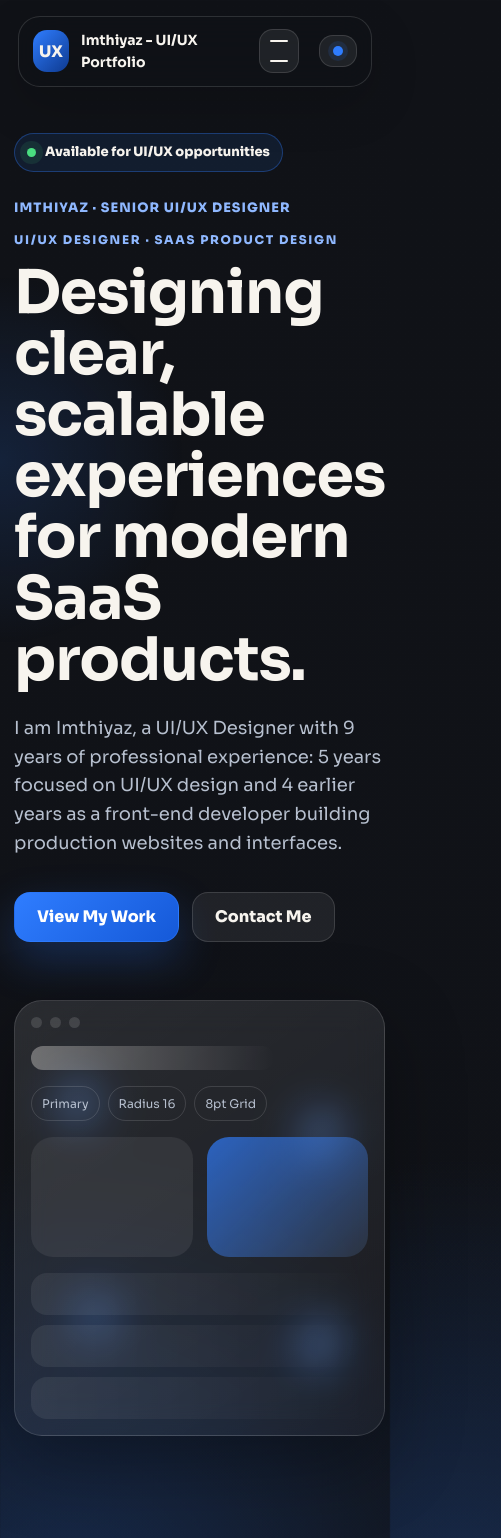
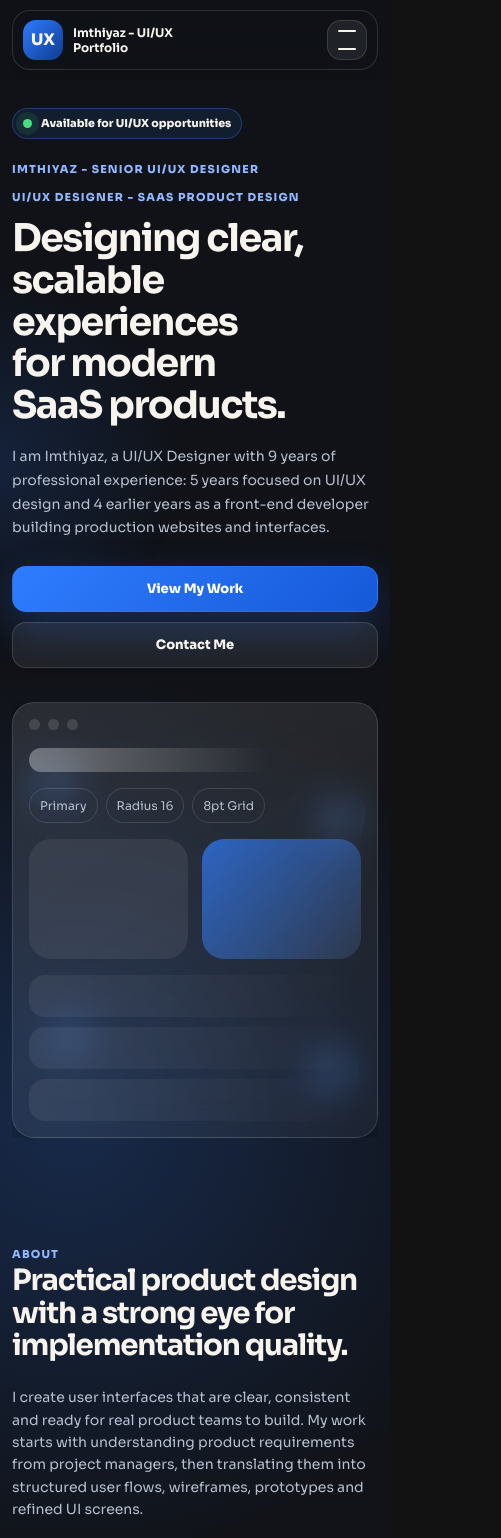
Before and after one commit to Zasheeimthi/imthiyaz, a plain HTML site: page index.html in a window 390 px wide. Shown: the top 1538 px of the page, 501 px wide, since content can reach past the window. Drawn offline with Linux system fonts and the light colour scheme.

Commit message:
changes updated

```diff
--- a/index.html
+++ b/index.html
@@ -68,9 +68,9 @@
           <span></span>
           Available for UI/UX opportunities
         </div>
-        <p class="intro-name">Imthiyaz · Senior UI/UX Designer</p>
-        <p class="eyebrow">UI/UX Designer · SaaS Product Design</p>
-        <h1>Designing clear, scalable experiences for modern SaaS products.</h1>
+        <p class="intro-name">Imthiyaz - Senior UI/UX Designer</p>
+        <p class="eyebrow">UI/UX Designer - SaaS Product Design</p>
+        <h1>Designing clear,<br class="mobile-break"> scalable<br class="mobile-break"> experiences<br class="mobile-break"> for modern<br class="mobile-break"> SaaS products.</h1>
         <p class="hero-text">I am Imthiyaz, a UI/UX Designer with 9 years of professional experience: 5 years focused on UI/UX design and 4 earlier years as a front-end developer building production websites and interfaces.</p>
         <div class="hero-actions">
           <a href="#work" class="btn btn-primary magnetic">View My Work</a>
--- a/script.js
+++ b/script.js
@@ -27,6 +27,20 @@ navLinks.addEventListener("click", (event) => {
     document.body.classList.remove("menu-open");
     menuButton.setAttribute("aria-expanded", "false");
   }
+});
+
+document.addEventListener("keydown", (event) => {
+  if (event.key !== "Escape") return;
+  navLinks.classList.remove("open");
+  document.body.classList.remove("menu-open");
+  menuButton.setAttribute("aria-expanded", "false");
+});
+
+window.addEventListener("resize", () => {
+  if (window.innerWidth <= 700) return;
+  navLinks.classList.remove("open");
+  document.body.classList.remove("menu-open");
+  menuButton.setAttribute("aria-expanded", "false");
 });
 
 window.addEventListener("scroll", () => {
--- a/styles.css
+++ b/styles.css
@@ -31,7 +31,10 @@
 }
 
 html {
-  scroll-behavior: smooth
+  scroll-behavior: smooth;
+  scroll-padding-top: 112px;
+  overflow-x: hidden;
+  overflow-x: clip
 }
 
 body {
@@ -44,6 +47,11 @@ body {
   color: var(--text);
   line-height: 1.6;
   overflow-x: hidden;
+  overflow-x: clip;
+}
+
+main {
+  padding-top: 96px
 }
 
 body.menu-open {
@@ -106,13 +114,16 @@ button {
 }
 
 .site-header {
-  position: sticky;
+  position: fixed;
   top: 0;
+  left: 0;
+  right: 0;
   z-index: 60;
   padding: 16px clamp(18px, 4vw, 42px)
 }
 
 .nav-shell {
+  width: 100%;
   max-width: 1180px;
   margin: auto;
   display: flex;
@@ -134,7 +145,8 @@ button {
 .brand {
   display: flex;
   align-items: center;
-  gap: 12px
+  gap: 12px;
+  min-width: 0
 }
 
 .brand-mark {
@@ -154,7 +166,8 @@ button {
 }
 
 .brand strong {
-  font-size: 14px
+  font-size: 14px;
+  line-height: 1.25
 }
 
 .brand small {
@@ -229,6 +242,12 @@ button {
   padding: 90px 0
 }
 
+.section-wrap>*,
+.hero-copy,
+.hero-visual {
+  min-width: 0
+}
+
 .hero {
   min-height: calc(100vh - 80px);
   display: grid;
@@ -282,22 +301,21 @@ h2,
 h3 {
   font-family: "Sora", ui-sans-serif, system-ui, sans-serif;
   line-height: 1.02;
-  letter-spacing: -1px;
-  font-size: 3.75rem !important;
+  letter-spacing: -.04em;
   margin: 0
 }
 
 h1 {
-  font-size: clamp(38px, 5.4vw, 68px);
+  font-size: clamp(40px, 5vw, 64px);
   max-width: 760px
 }
 
 h2 {
-  font-size: clamp(34px, 4.5vw, 62px)
+  font-size: clamp(28px, 3.8vw, 48px)
 }
 
 h3 {
-  font-size: clamp(24px, 3vw, 38px)
+  font-size: clamp(20px, 2.4vw, 30px)
 }
 
 .about-title {
@@ -309,7 +327,12 @@ h3 {
   font-size: 1.125rem !important;
   color: var(--muted);
   max-width: 680px;
-  margin: 24px 0 34px
+  margin: 24px 0 34px;
+  overflow-wrap: break-word
+}
+
+.mobile-break {
+  display: none
 }
 
 .hero-actions,
@@ -1177,11 +1200,65 @@ h3 {
 }
 
 @media (max-width:700px) {
+  html {
+    scroll-padding-top: 92px
+  }
+
+  body {
+    width: 100%;
+    max-width: 100%;
+    overflow-x: hidden;
+    overflow-x: clip
+  }
+
+  main {
+    padding-top: 84px
+  }
+
+  .site-header {
+    width: 100vw;
+    padding: 12px 14px;
+    overflow: hidden
+  }
+
+  .nav-shell {
+    justify-content: flex-start;
+    gap: 10px;
+    padding: 10px 12px;
+    border-radius: 20px;
+    max-width: none;
+    overflow: hidden
+  }
+
+  .brand {
+    flex: 1 1 auto;
+    gap: 10px;
+    overflow: hidden
+  }
+
+  .brand-mark {
+    width: 42px;
+    height: 42px;
+    flex: 0 0 42px;
+    border-radius: 13px;
+    font-size: 16px
+  }
+
+  .brand strong {
+    display: -webkit-box;
+    max-width: 170px;
+    overflow: hidden;
+    font-size: 13px;
+    line-height: 1.25;
+    -webkit-line-clamp: 2;
+    -webkit-box-orient: vertical
+  }
+
   .nav-links {
     position: fixed;
-    left: 18px;
-    right: 18px;
-    top: 86px;
+    left: 14px;
+    right: 14px;
+    top: 82px;
     display: none;
     flex-direction: column;
     align-items: stretch;
@@ -1197,21 +1274,103 @@ h3 {
   }
 
   .menu-toggle {
-    display: grid
+    display: grid !important;
+    flex: 0 0 42px;
+    width: 42px;
+    height: 42px;
+    margin-left: auto;
+    position: relative;
+    z-index: 2
   }
 
-  .theme-toggle span:not(.theme-dot) {
+  .theme-toggle {
     display: none
   }
 
   .section-wrap {
-    width: min(100% - 28px, 1180px);
-    padding: 68px 0
+    width: calc(100vw - 28px);
+    max-width: 1180px;
+    padding: 62px 0
   }
 
   .hero {
-    padding-top: 30px;
+    width: calc(100vw - 28px);
+    max-width: 100%;
+    gap: 34px;
+    padding-top: 34px;
     min-height: auto
+  }
+
+  .availability {
+    max-width: 100%;
+    padding: 7px 10px;
+    font-size: 12px;
+    line-height: 1.35;
+    margin-bottom: 22px
+  }
+
+  .intro-name,
+  .eyebrow,
+  .section-kicker {
+    font-size: 11px;
+    letter-spacing: .11em
+  }
+
+  h1 {
+    max-width: calc(100vw - 28px);
+    font-size: clamp(40px, 11.8vw, 52px);
+    line-height: 1.08;
+    letter-spacing: -.045em;
+    overflow-wrap: break-word
+  }
+
+  .mobile-break {
+    display: block
+  }
+
+  h2 {
+    font-size: clamp(28px, 8vw, 36px);
+    line-height: 1.12
+  }
+
+  h3 {
+    font-size: clamp(20px, 6vw, 25px);
+    line-height: 1.16
+  }
+
+  .hero-text {
+    max-width: calc(100vw - 28px);
+    margin: 18px 0 26px;
+    font-size: 15px !important;
+    line-height: 1.7
+  }
+
+  .hero-actions,
+  .contact-links {
+    gap: 10px
+  }
+
+  .btn {
+    min-height: 46px;
+    border-radius: 14px;
+    padding: 0 18px;
+    font-size: 13px
+  }
+
+  .hero-visual {
+    min-height: 320px;
+    overflow: hidden
+  }
+
+  .flow-orbit {
+    inset: 12px
+  }
+
+  .flow-node {
+    width: 50px;
+    height: 50px;
+    border-radius: 16px;
+    font-size: 12px
   }
 
   .metrics,
@@ -1225,8 +1384,67 @@ h3 {
     grid-template-columns: 1fr
   }
 
+  .mock-window,
+  .case-card,
+  .metric-card,
+  .frontend-card,
+  .system-board,
+  .collab-panel,
+  .contact-card,
+  .testimonial-grid blockquote {
+    border-radius: 22px
+  }
+
+  .mock-window,
+  .case-card,
+  .system-board,
+  .collab-panel,
+  .contact-card {
+    padding: 20px
+  }
+
   .mock-sidebar {
     display: none
+  }
+
+  .split {
+    gap: 24px
+  }
+
+  .about-copy p,
+  .case-copy p,
+  .case-copy dd,
+  .process-step p,
+  .collab-panel li,
+  .contact-card p {
+    font-size: 14px
+  }
+
+  .frontend-card {
+    min-height: auto;
+    padding: 20px
+  }
+
+  .frontend-card h3 {
+    font-size: 21px !important
+  }
+
+  .domain-tags {
+    gap: 8px
+  }
+
+  .domain-tags span,
+  .tool-row span {
+    font-size: 11px;
+    padding: 8px 10px
+  }
+
+  .metric-card {
+    padding: 22px
+  }
+
+  .section-heading {
+    margin-bottom: 24px
   }
 
   .case-copy div {
@@ -1235,22 +1453,167 @@ h3 {
   }
 
   .browser-mockup {
-    min-height: 260px
+    min-height: 240px;
+    padding: 14px;
+    border-radius: 22px
   }
 
   .dashboard-art,
   .kanban-art,
   .system-art {
-    height: 220px
+    height: 200px
+  }
+
+  .kanban-art,
+  .system-art,
+  .skill-grid,
+  .tool-row {
+    gap: 10px
+  }
+
+  .process-step {
+    grid-template-columns: 40px 1fr;
+    gap: 12px;
+    padding: 18px;
+    border-radius: 18px
+  }
+
+  .process-step b {
+    font-size: 15px
+  }
+
+  .skill-grid button,
+  .testimonial-grid blockquote {
+    padding: 18px
+  }
+
+  .system-board>* {
+    padding: 16px;
+    border-radius: 18px
+  }
+
+  .color-tokens span {
+    width: 44px;
+    height: 44px;
+    border-radius: 14px
+  }
+
+  .collab-map {
+    height: 180px;
+    gap: 8px
+  }
+
+  .collab-map span {
+    font-size: 12px
+  }
+
+  .contact-form input,
+  .contact-form textarea {
+    border-radius: 14px;
+    padding: 13px;
+    font-size: 14px
   }
 
   .site-footer {
+    width: calc(100vw - 28px);
+    max-width: 1180px;
     display: block
   }
 
   .site-footer nav,
   .socials {
     margin-top: 16px
+  }
+}
+
+@media (max-width:420px) {
+  main {
+    padding-top: 80px
+  }
+
+  .site-header {
+    padding: 10px 12px
+  }
+
+  .nav-shell {
+    padding: 9px 10px;
+    border-radius: 18px
+  }
+
+  .brand-mark {
+    width: 40px;
+    height: 40px;
+    flex-basis: 40px
+  }
+
+  .brand strong {
+    max-width: 150px;
+    font-size: 12px
+  }
+
+  .menu-toggle {
+    width: 40px;
+    height: 40px;
+    flex-basis: 40px
+  }
+
+  .nav-links {
+    top: 76px;
+    left: 12px;
+    right: 12px
+  }
+
+  .section-wrap {
+    width: calc(100vw - 24px);
+    max-width: 1180px;
+    padding: 54px 0
+  }
+
+  .hero {
+    width: calc(100vw - 24px);
+    padding-top: 28px
+  }
+
+  .availability {
+    font-size: 11px
+  }
+
+  h1 {
+    max-width: calc(100vw - 24px);
+    font-size: clamp(34px, 9.8vw, 38px);
+    letter-spacing: -.04em;
+    line-height: 1.1
+  }
+
+  h2 {
+    font-size: clamp(25px, 7.5vw, 32px)
+  }
+
+  .hero-text {
+    max-width: calc(100vw - 24px);
+    font-size: 14px !important
+  }
+
+  .btn {
+    width: 100%
+  }
+
+  .hero-visual {
+    min-height: 280px
+  }
+
+  .mock-window,
+  .case-card,
+  .system-board,
+  .collab-panel,
+  .contact-card {
+    padding: 16px
+  }
+
+  .dashboard-art,
+  .kanban-art,
+  .system-art {
+    height: 170px
   }
 }
 
```
Also changed, not shown: mobile-check.png (added).
